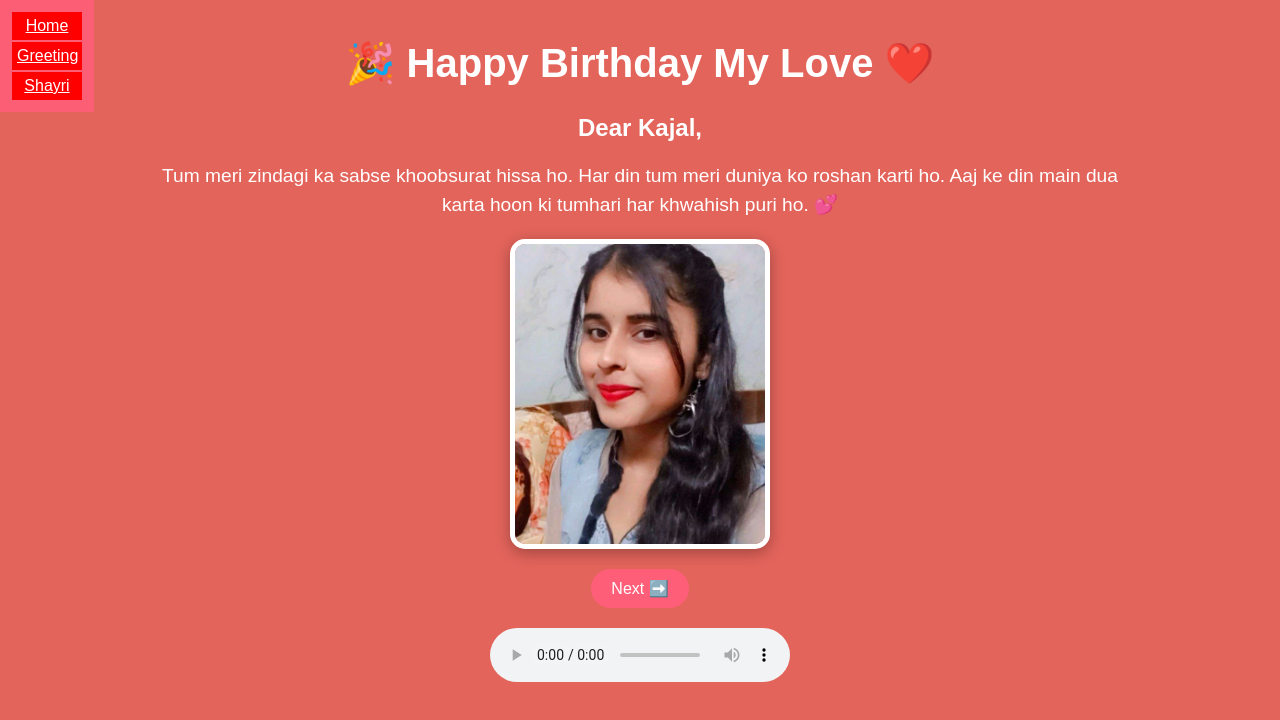
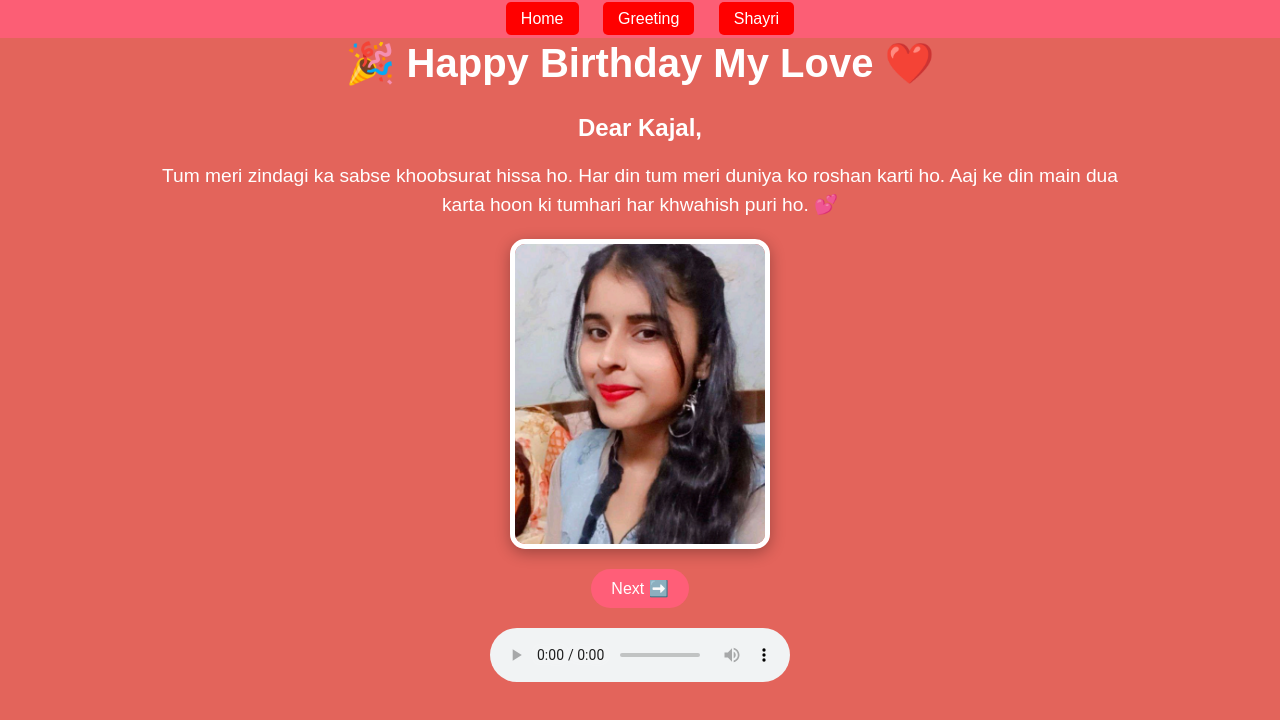
Before and after one commit to Coderamarjeetrk/birthday-website, a plain HTML site: page index.html in a window 1280 px wide. Drawn offline with Linux system fonts and the light colour scheme.

Commit message:
Update style.css

```diff
--- a/style.css
+++ b/style.css
@@ -3,20 +3,27 @@
   background: rgba(255, 94, 120, 0.9);
   padding: 10px;
   text-align: center;
-  position:absolute;
+  position: absolute;
+  width: 100%; /* poore width me spread hoga */
 }
+
 ul {
-  text-decoration:none;
+  list-style: none; /* bullet hatane ke liye */
   margin: 0;
   padding: 0;
 }
-li a{
-  display: block;
-  width:60px;
-  padding:5px;
-  margin:2px;
-  color:white;
-  background-color:red;
+
+ul li {
+  display: inline-block; /* ek line me lane ke liye */
+  margin: 0 10px; /* thoda gap */
+}
+
+ul li a {
+  text-decoration: none;
+  color: white;
+  background-color: red;
+  padding: 8px 15px;
+  border-radius: 5px;
 }
 body {
   margin: 0;
```
